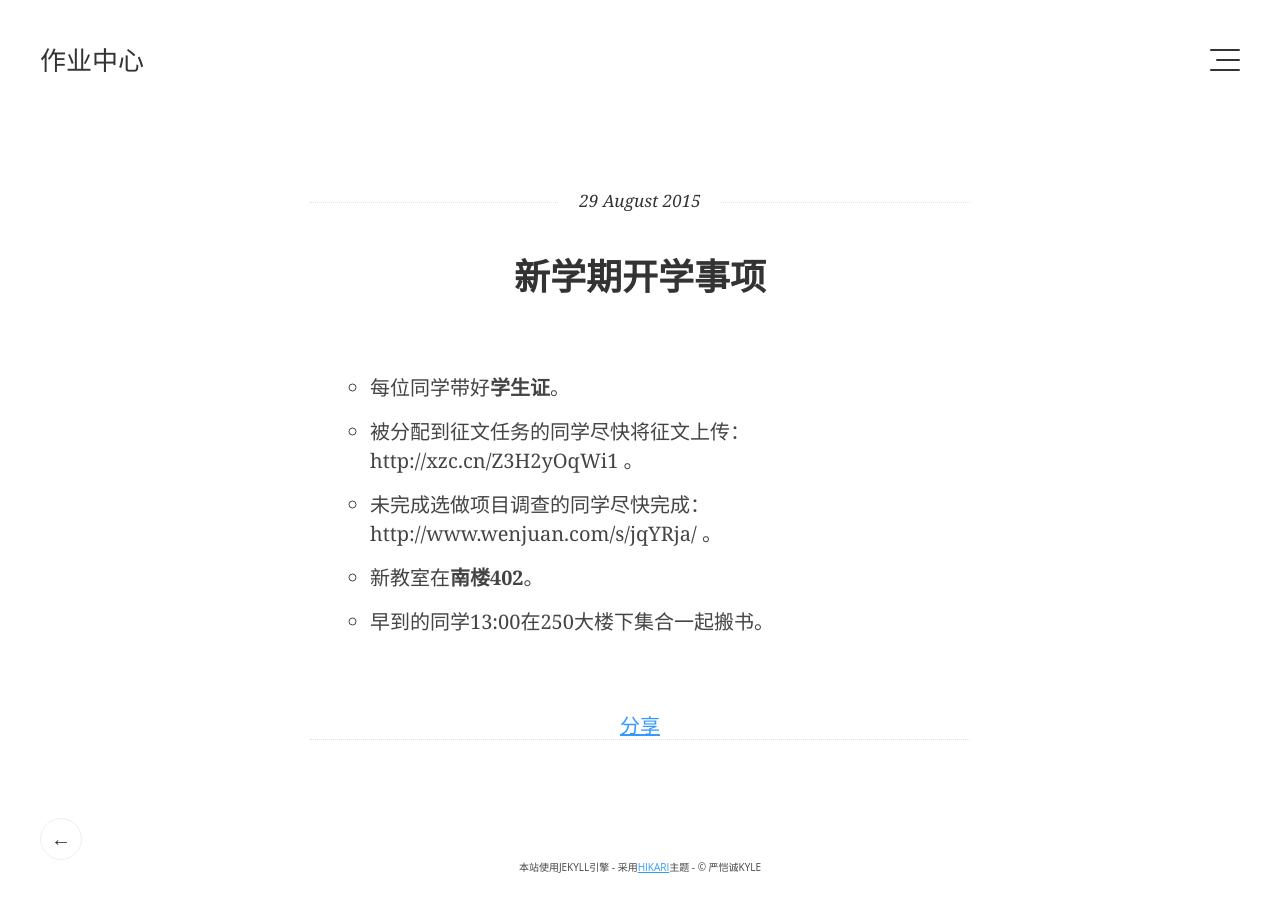
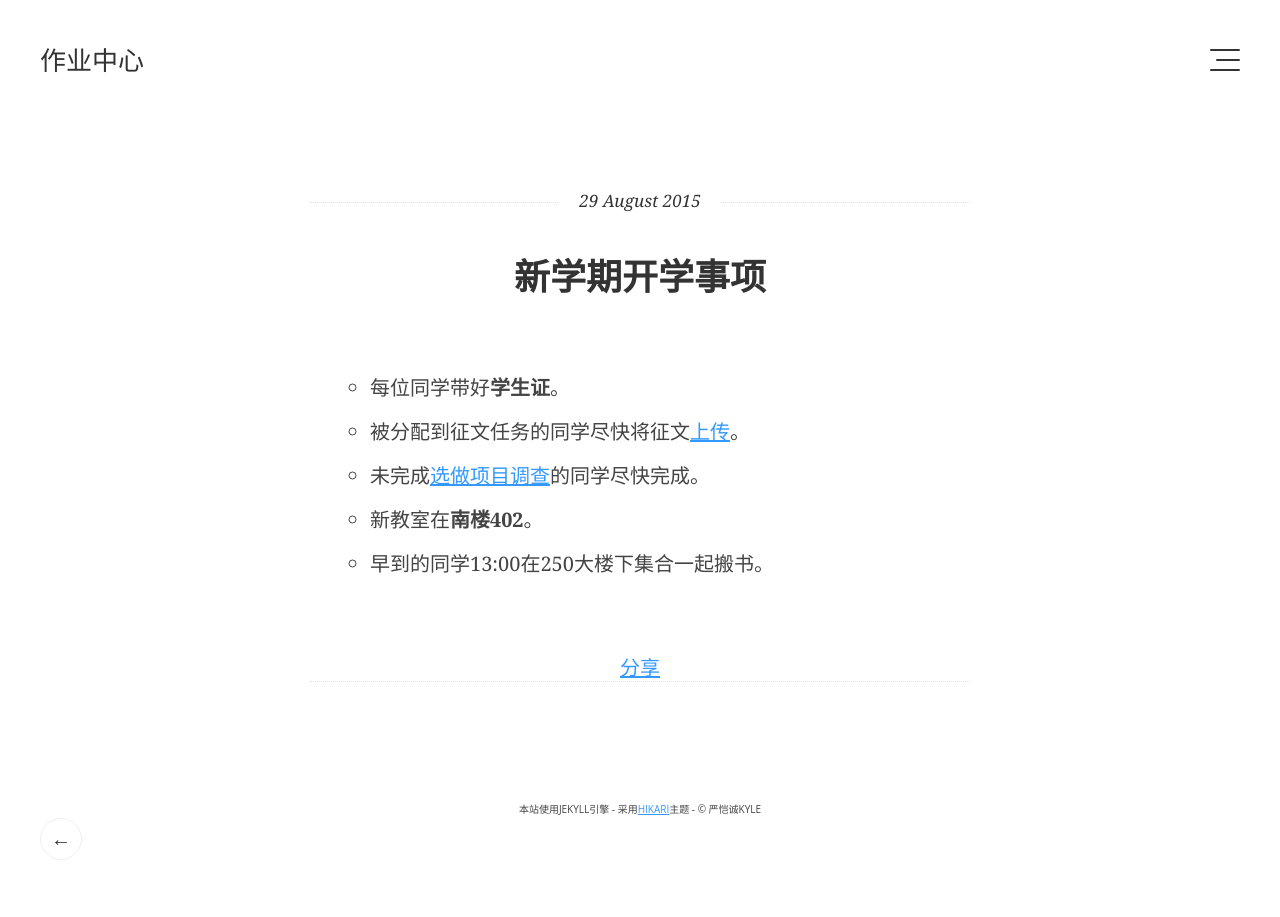
Before and after one commit to efz1602/efz1602.github.io, a Jekyll site: the page built from _posts/2015-08-29-newterm.markdown, in a window 1280 px wide. Built offline with Jekyll 4.4.1, drawn with Linux system fonts in a browser that asks for light colours; some web fonts are replaced; Markdown is read by kramdown in place of the engine named in the settings.

Commit message:
edited post newterm

```diff
--- a/_posts/2015-08-29-newterm.markdown
+++ b/_posts/2015-08-29-newterm.markdown
@@ -5,7 +5,7 @@ date: 2015-08-29
 ---
 
 * 每位同学带好**学生证**。
-* 被分配到征文任务的同学尽快将征文上传：http://xzc.cn/Z3H2yOqWi1 。
-* 未完成选做项目调查的同学尽快完成：http://www.wenjuan.com/s/jqYRja/ 。
+* 被分配到征文任务的同学尽快将征文[上传](http://xzc.cn/Z3H2yOqWi1)。
+* 未完成[选做项目调查](http://www.wenjuan.com/s/jqYRja/)的同学尽快完成。
 * 新教室在**南楼402**。
 * 早到的同学13:00在250大楼下集合一起搬书。
```
